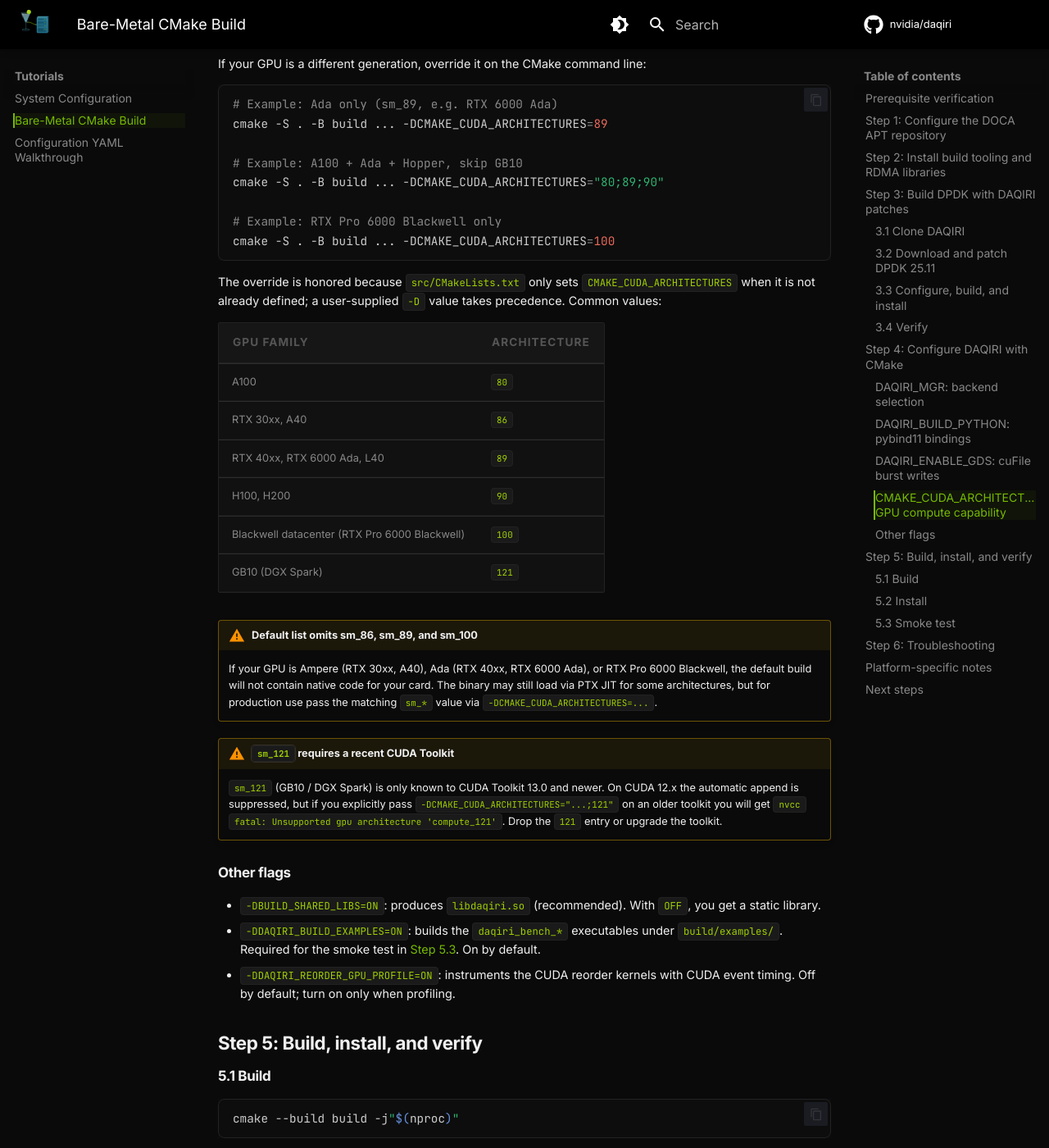
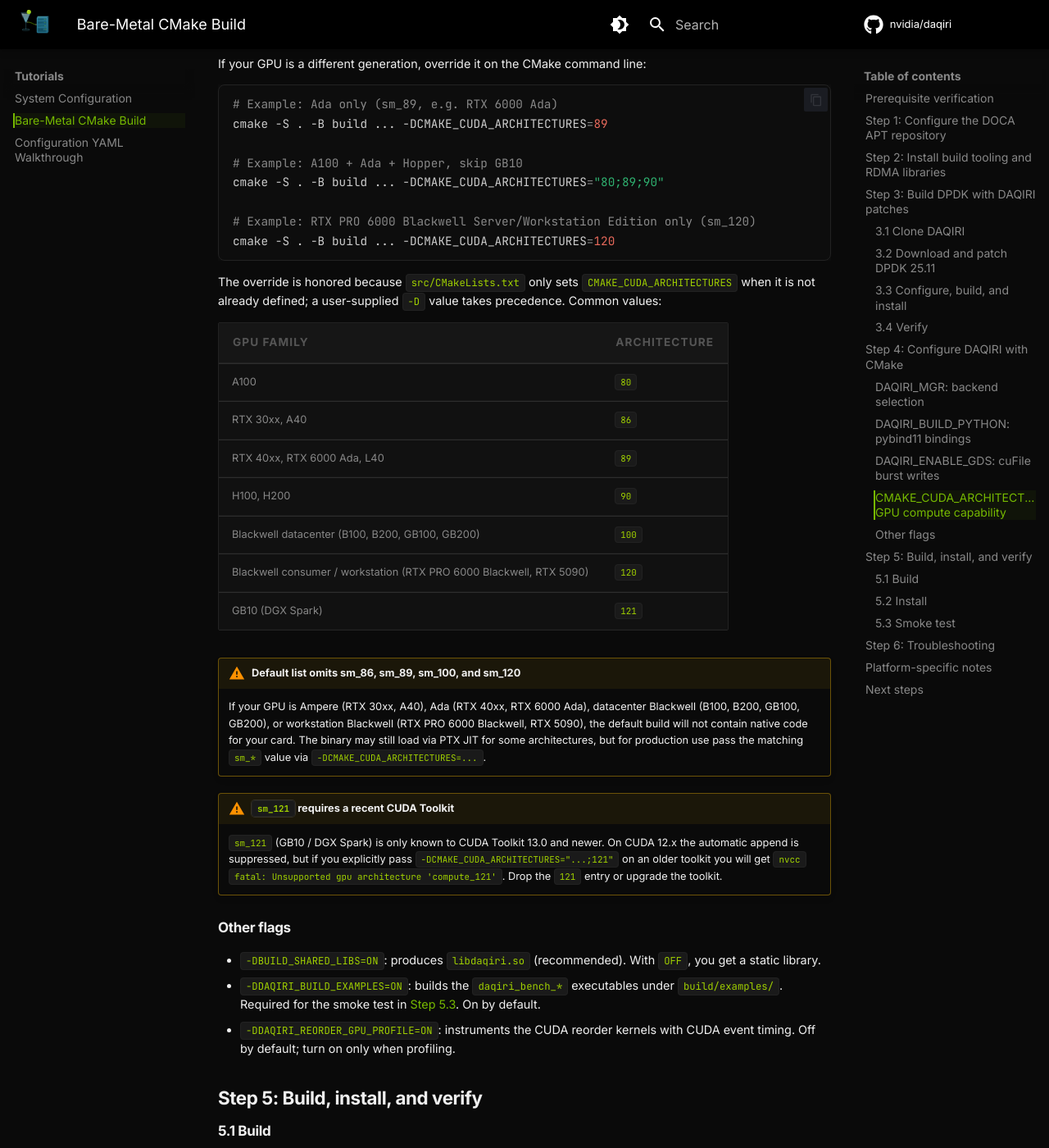
Before and after one commit to NVIDIA/daqiri, an MkDocs documentation site: the page built from docs/tutorials/bare-metal-cmake-build.md, in a window 1280 px wide and 1400 px high, scrolled down 6406 px. Shown: the whole window at 82% size. Built offline with MkDocs 1.6.1 and Material for MkDocs 9.7.7, drawn with Linux system fonts in a browser that asks for light colours; comment, search, counter and statistics services are not loaded.

Commit message:
#67 - Correct RTX PRO 6000 Blackwell arch from sm_100 to sm_120
Signed-off-by: Chloe Crozier <chloecrozier@gmail.com>

````diff
--- a/docs/tutorials/bare-metal-cmake-build.md
+++ b/docs/tutorials/bare-metal-cmake-build.md
@@ -243,8 +243,8 @@
 # Example: A100 + Ada + Hopper, skip GB10
 cmake -S . -B build ... -DCMAKE_CUDA_ARCHITECTURES="80;89;90"
 
-# Example: RTX Pro 6000 Blackwell only
-cmake -S . -B build ... -DCMAKE_CUDA_ARCHITECTURES=100
+# Example: RTX PRO 6000 Blackwell Server/Workstation Edition only (sm_120)
+cmake -S . -B build ... -DCMAKE_CUDA_ARCHITECTURES=120
 ```
 
 The override is honored because `src/CMakeLists.txt` only sets `CMAKE_CUDA_ARCHITECTURES` when it is not already defined; a user-supplied `-D` value takes precedence. Common values:
@@ -255,12 +255,13 @@
 | RTX 30xx, A40 | `86` |
 | RTX 40xx, RTX 6000 Ada, L40 | `89` |
 | H100, H200 | `90` |
-| Blackwell datacenter (RTX Pro 6000 Blackwell) | `100` |
+| Blackwell datacenter (B100, B200, GB100, GB200) | `100` |
+| Blackwell consumer / workstation (RTX PRO 6000 Blackwell, RTX 5090) | `120` |
 | GB10 (DGX Spark) | `121` |
 
-!!! warning "Default list omits sm_86, sm_89, and sm_100"
+!!! warning "Default list omits sm_86, sm_89, sm_100, and sm_120"
 
-    If your GPU is Ampere (RTX 30xx, A40), Ada (RTX 40xx, RTX 6000 Ada), or RTX Pro 6000 Blackwell, the default build will not contain native code for your card. The binary may still load via PTX JIT for some architectures, but for production use pass the matching `sm_*` value via `-DCMAKE_CUDA_ARCHITECTURES=...`.
+    If your GPU is Ampere (RTX 30xx, A40), Ada (RTX 40xx, RTX 6000 Ada), datacenter Blackwell (B100, B200, GB100, GB200), or workstation Blackwell (RTX PRO 6000 Blackwell, RTX 5090), the default build will not contain native code for your card. The binary may still load via PTX JIT for some architectures, but for production use pass the matching `sm_*` value via `-DCMAKE_CUDA_ARCHITECTURES=...`.
 
 !!! warning "`sm_121` requires a recent CUDA Toolkit"
 
@@ -429,10 +430,10 @@
 === "x86_64 RTX Pro Server"
 
     - "RTX Pro Server" covers any `x86_64` workstation or server with a ConnectX-6 Dx (or later) NIC and an RTX Pro / Workstation GPU. Confirm `nvidia-smi` reports a GPUDirect-capable GPU (any RTX Pro / Quadro / Data Center class card; **not** GeForce; see the warning in [Concepts → GPUDirect](../concepts.md#gpudirect)).
-    - Set `-DCMAKE_CUDA_ARCHITECTURES` to match the installed card. RTX Pro 6000 Blackwell is `100`; RTX 6000 Ada is `89`; RTX A6000 is `86`:
+    - Set `-DCMAKE_CUDA_ARCHITECTURES` to match the installed card. RTX PRO 6000 Blackwell Server/Workstation Edition is `120` (workstation Blackwell, `sm_120`); RTX 6000 Ada is `89`; RTX A6000 is `86`. Confirm with `nvidia-smi --query-gpu=compute_cap --format=csv,noheader` (e.g. `12.0` → `120`):
 
         ```bash
-        cmake -S . -B build ... -DCMAKE_CUDA_ARCHITECTURES=100
+        cmake -S . -B build ... -DCMAKE_CUDA_ARCHITECTURES=120
         ```
 
     - x86_64 hosts use `/usr/local/lib/x86_64-linux-gnu/pkgconfig` for the DPDK `.pc` file; that's the default `PKG_CONFIG_PATH` entry shown in [Step 3.4](#34-verify).
````
